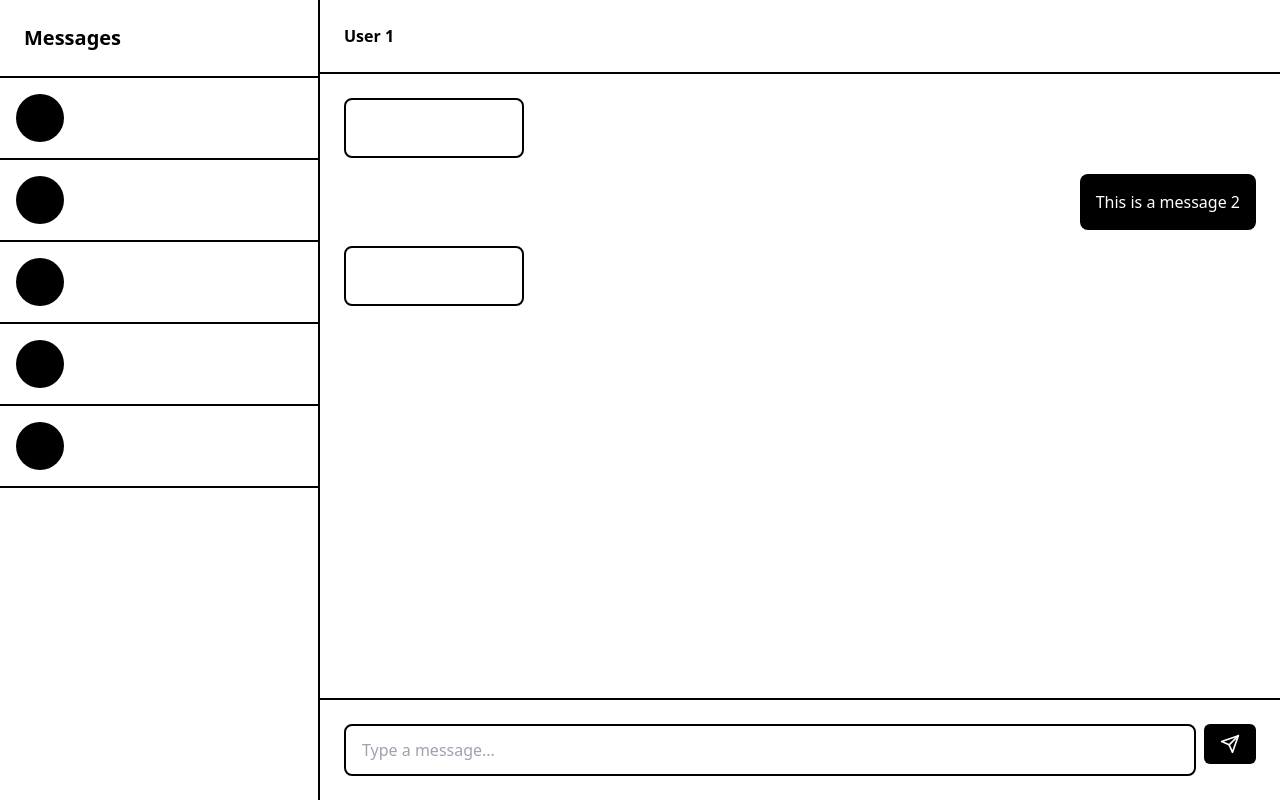
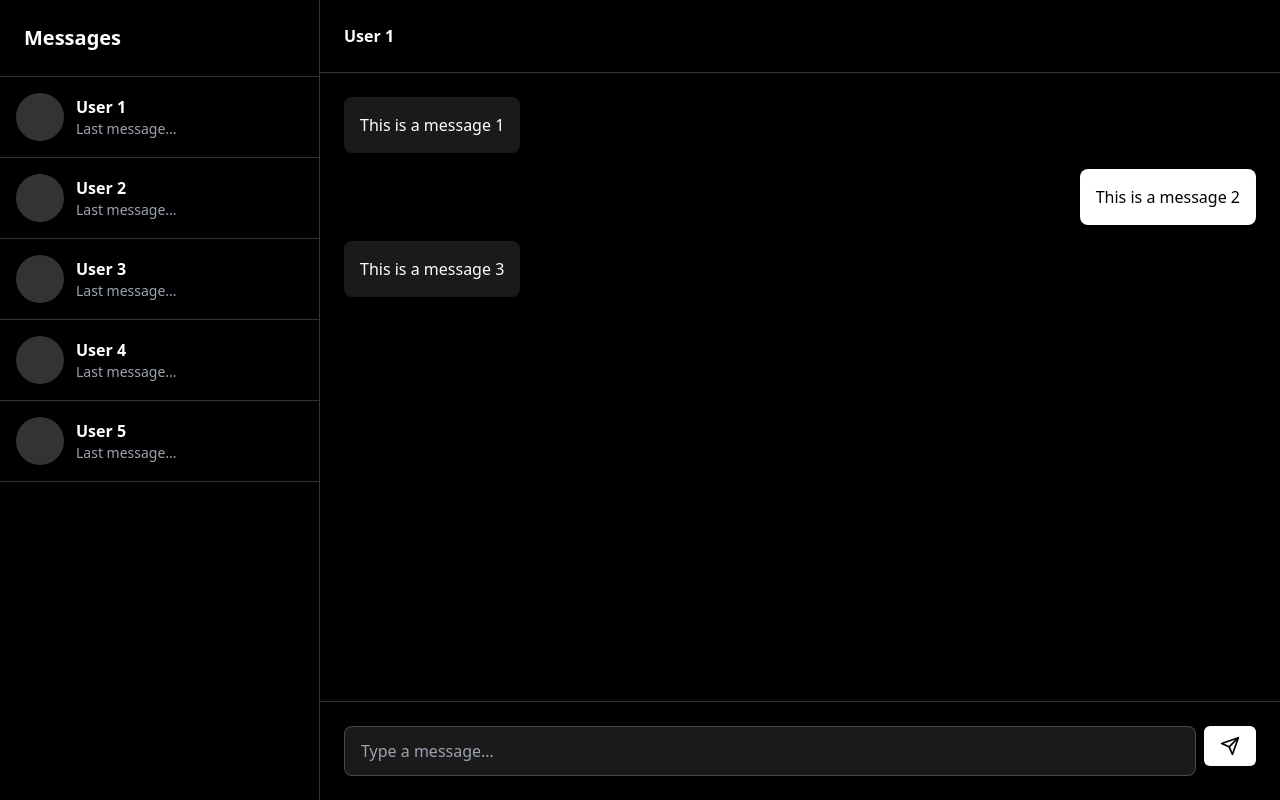
Before and after one commit to chandanhastantram/CollabSpace, a Next.js app: page /messages in a window 1280 px wide. Built offline with nearby package versions, Linux system fonts and the light colour scheme; no server answers.

Commit message:
Update all pages to full black background with white text

```diff
--- a/app/files/page.tsx
+++ b/app/files/page.tsx
@@ -1,21 +1,27 @@
 "use client";
 
+import { GlowingEffect } from '@/components/ui/glowing-effect';
 import { FolderOpen, File, Download } from 'lucide-react';
 
 export default function FilesPage() {
   return (
-    <div className="min-h-screen bg-white">
+    <div className="min-h-screen bg-black">
       <div className="max-w-6xl mx-auto px-6 py-8">
-        <h1 className="text-3xl font-bold text-black mb-2">My Files</h1>
-        <p className="text-gray-600 mb-8">Browse and manage your files</p>
+        <h1 className="text-3xl font-bold text-white mb-2">My Files</h1>
+        <p className="text-gray-400 mb-8">Browse and manage your files</p>
 
         <div className="grid md:grid-cols-4 gap-4">
           {[1, 2, 3, 4, 5, 6, 7, 8].map((i) => (
-            <div key={i} className="border-2 border-black rounded-lg p-6 hover:bg-black hover:text-white transition-colors cursor-pointer group">
-              <File className="w-12 h-12 mb-3" />
-              <h3 className="font-bold mb-1">File {i}.pdf</h3>
-              <p className="text-sm opacity-70">2.5 MB</p>
-              <Download className="w-4 h-4 mt-3 opacity-0 group-hover:opacity-100 transition-opacity" />
+            <div key={i} className="relative">
+              <div className="relative rounded-lg border border-white/20 p-1">
+                <GlowingEffect spread={40} glow={true} disabled={false} proximity={64} inactiveZone={0.01} borderWidth={2} />
+                <div className="relative p-6 bg-black rounded-lg hover:bg-white/5 transition-colors cursor-pointer">
+                  <File className="w-12 h-12 mb-3 text-white" />
+                  <h3 className="font-bold mb-1 text-white">File {i}.pdf</h3>
+                  <p className="text-sm text-gray-400">2.5 MB</p>
+                  <Download className="w-4 h-4 mt-3 text-gray-400" />
+                </div>
+              </div>
             </div>
           ))}
         </div>
--- a/app/messages/page.tsx
+++ b/app/messages/page.tsx
@@ -8,20 +8,20 @@ export default function MessagesPage() {
   const [message, setMessage] = useState('');
 
   return (
-    <div className="h-screen bg-white flex">
+    <div className="h-screen bg-black flex">
       {/* Conversations List */}
-      <div className="w-80 border-r-2 border-black">
-        <div className="p-6 border-b-2 border-black">
-          <h2 className="text-xl font-bold text-black">Messages</h2>
+      <div className="w-80 border-r border-white/20">
+        <div className="p-6 border-b border-white/20">
+          <h2 className="text-xl font-bold text-white">Messages</h2>
         </div>
         <div className="overflow-y-auto">
           {[1, 2, 3, 4, 5].map((i) => (
-            <div key={i} className="p-4 border-b-2 border-black hover:bg-black hover:text-white cursor-pointer transition-colors">
+            <div key={i} className="p-4 border-b border-white/20 hover:bg-white/5 cursor-pointer transition-colors">
               <div className="flex items-center space-x-3">
-                <div className="w-12 h-12 bg-black rounded-full" />
+                <div className="w-12 h-12 bg-white/20 rounded-full" />
                 <div className="flex-1">
-                  <p className="font-bold">User {i}</p>
-                  <p className="text-sm opacity-70">Last message...</p>
+                  <p className="font-bold text-white">User {i}</p>
+                  <p className="text-sm text-gray-400">Last message...</p>
                 </div>
               </div>
             </div>
@@ -31,30 +31,30 @@ export default function MessagesPage() {
 
       {/* Chat Area */}
       <div className="flex-1 flex flex-col">
-        <div className="p-6 border-b-2 border-black">
-          <h3 className="font-bold text-black">User 1</h3>
+        <div className="p-6 border-b border-white/20">
+          <h3 className="font-bold text-white">User 1</h3>
         </div>
         <div className="flex-1 p-6 overflow-y-auto">
           <div className="space-y-4">
             {[1, 2, 3].map((i) => (
               <div key={i} className={`flex ${i % 2 === 0 ? 'justify-end' : 'justify-start'}`}>
-                <div className={`max-w-md p-4 rounded-lg ${i % 2 === 0 ? 'bg-black text-white' : 'border-2 border-black'}`}>
+                <div className={`max-w-md p-4 rounded-lg ${i % 2 === 0 ? 'bg-white text-black' : 'bg-white/10 text-white'}`}>
                   <p>This is a message {i}</p>
                 </div>
               </div>
             ))}
           </div>
         </div>
-        <div className="p-6 border-t-2 border-black">
+        <div className="p-6 border-t border-white/20">
           <div className="flex space-x-2">
             <input
               type="text"
               value={message}
               onChange={(e) => setMessage(e.target.value)}
               placeholder="Type a message..."
-              className="flex-1 px-4 py-3 border-2 border-black rounded-lg focus:outline-none focus:ring-2 focus:ring-black"
+              className="flex-1 px-4 py-3 bg-white/10 border border-white/20 rounded-lg text-white placeholder-gray-400 focus:outline-none focus:ring-2 focus:ring-white/50"
             />
-            <Button className="bg-black text-white hover:bg-gray-800">
+            <Button className="bg-white text-black hover:bg-gray-200">
               <Send className="w-5 h-5" />
             </Button>
           </div>
--- a/app/notifications/page.tsx
+++ b/app/notifications/page.tsx
@@ -1,38 +1,44 @@
 "use client";
 
 import { Bell, Check, X } from 'lucide-react';
+import { GlowingEffect } from '@/components/ui/glowing-effect';
 import { Button } from '@/components/ui/Button';
 
 export default function NotificationsPage() {
   return (
-    <div className="min-h-screen bg-white">
+    <div className="min-h-screen bg-black">
       <div className="max-w-3xl mx-auto px-6 py-8">
         <div className="flex items-center justify-between mb-8">
-          <h1 className="text-3xl font-bold text-black">Notifications</h1>
-          <Button variant="outline" className="border-2 border-black text-black hover:bg-black hover:text-white">
+          <h1 className="text-3xl font-bold text-white">Notifications</h1>
+          <Button variant="outline" className="border-white/20 text-white hover:bg-white/10">
             Mark all as read
           </Button>
         </div>
 
         <div className="space-y-2">
           {[1, 2, 3, 4, 5].map((i) => (
-            <div key={i} className="border-2 border-black rounded-lg p-4 hover:bg-black hover:text-white transition-colors group">
+            <div key={i} className="relative">
+              <div className="relative rounded-lg border border-white/20 p-1">
+                <GlowingEffect spread={40} glow={true} disabled={false} proximity={64} inactiveZone={0.01} borderWidth={2} />
+                <div className="relative p-4 bg-black rounded-lg hover:bg-white/5 transition-colors group">
                   <div className="flex items-start justify-between">
                     <div className="flex items-start space-x-3">
-                  <Bell className="w-5 h-5 mt-1" />
+                      <Bell className="w-5 h-5 mt-1 text-white" />
                       <div>
-                    <p className="font-bold">New notification {i}</p>
-                    <p className="text-sm opacity-70 mt-1">Someone mentioned you in a document</p>
-                    <p className="text-xs opacity-50 mt-2">2 hours ago</p>
+                        <p className="font-bold text-white">New notification {i}</p>
+                        <p className="text-sm text-gray-400 mt-1">Someone mentioned you in a document</p>
+                        <p className="text-xs text-gray-500 mt-2">2 hours ago</p>
                       </div>
                     </div>
                     <div className="flex space-x-2 opacity-0 group-hover:opacity-100 transition-opacity">
-                  <button className="p-1 hover:opacity-70">
+                      <button className="p-1 text-white hover:text-gray-300">
                         <Check className="w-4 h-4" />
                       </button>
-                  <button className="p-1 hover:opacity-70">
+                      <button className="p-1 text-white hover:text-gray-300">
                         <X className="w-4 h-4" />
                       </button>
+                    </div>
+                  </div>
                 </div>
               </div>
             </div>
--- a/app/workspaces/new/page.tsx
+++ b/app/workspaces/new/page.tsx
@@ -16,44 +16,44 @@ export default function NewWorkspacePage() {
   };
 
   return (
-    <div className="min-h-screen bg-white flex items-center justify-center p-6">
+    <div className="min-h-screen bg-black flex items-center justify-center p-6">
       <div className="w-full max-w-md">
-        <Link href="/workspaces" className="flex items-center text-black hover:opacity-70 mb-6">
+        <Link href="/workspaces" className="flex items-center text-white hover:text-gray-300 mb-6">
           <ArrowLeft className="w-5 h-5 mr-2" />
           Back to Workspaces
         </Link>
 
-        <div className="border-2 border-black rounded-lg p-8">
-          <div className="w-16 h-16 bg-black rounded-lg flex items-center justify-center mb-6">
-            <Users className="w-8 h-8 text-white" />
+        <div className="border border-white/20 rounded-lg p-8 bg-black">
+          <div className="w-16 h-16 bg-white rounded-lg flex items-center justify-center mb-6">
+            <Users className="w-8 h-8 text-black" />
           </div>
 
-          <h1 className="text-2xl font-bold text-black mb-6">Create Workspace</h1>
+          <h1 className="text-2xl font-bold text-white mb-6">Create Workspace</h1>
 
           <div className="space-y-4">
             <div>
-              <label className="block text-sm font-medium text-black mb-2">Workspace Name</label>
+              <label className="block text-sm font-medium text-white mb-2">Workspace Name</label>
               <input
                 type="text"
                 value={name}
                 onChange={(e) => setName(e.target.value)}
                 placeholder="My Team Workspace"
-                className="w-full px-4 py-3 border-2 border-black rounded-lg focus:outline-none focus:ring-2 focus:ring-black"
+                className="w-full px-4 py-3 bg-white/10 border border-white/20 rounded-lg text-white placeholder-gray-400 focus:outline-none focus:ring-2 focus:ring-white/50"
               />
             </div>
 
             <div>
-              <label className="block text-sm font-medium text-black mb-2">Description</label>
+              <label className="block text-sm font-medium text-white mb-2">Description</label>
               <textarea
                 value={description}
                 onChange={(e) => setDescription(e.target.value)}
                 placeholder="What's this workspace for?"
                 rows={3}
-                className="w-full px-4 py-3 border-2 border-black rounded-lg focus:outline-none focus:ring-2 focus:ring-black resize-none"
+                className="w-full px-4 py-3 bg-white/10 border border-white/20 rounded-lg text-white placeholder-gray-400 focus:outline-none focus:ring-2 focus:ring-white/50 resize-none"
               />
             </div>
 
-            <Button onClick={handleCreate} className="w-full bg-black text-white hover:bg-gray-800 py-3">
+            <Button onClick={handleCreate} className="w-full bg-white text-black hover:bg-gray-200 py-3">
               Create Workspace
             </Button>
           </div>
```
Lines whose indentation alone changed are shown as unchanged.
